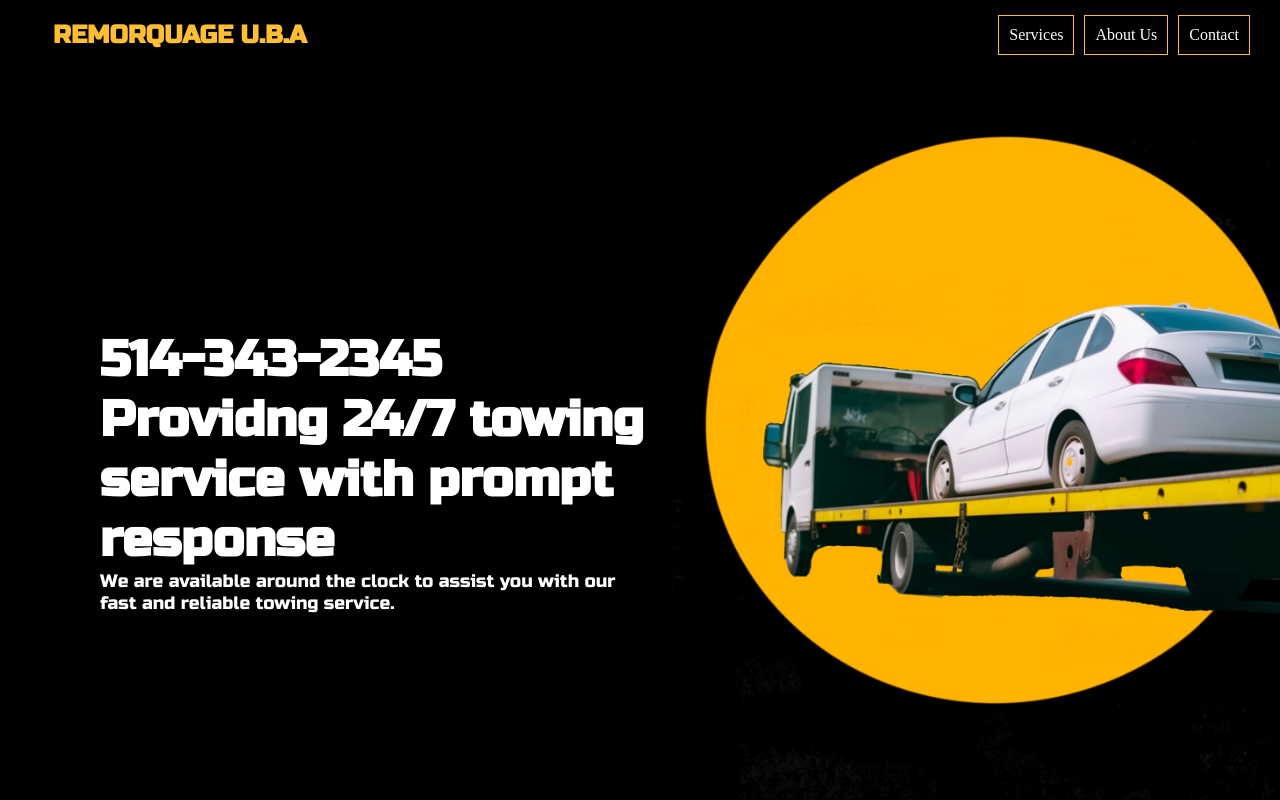
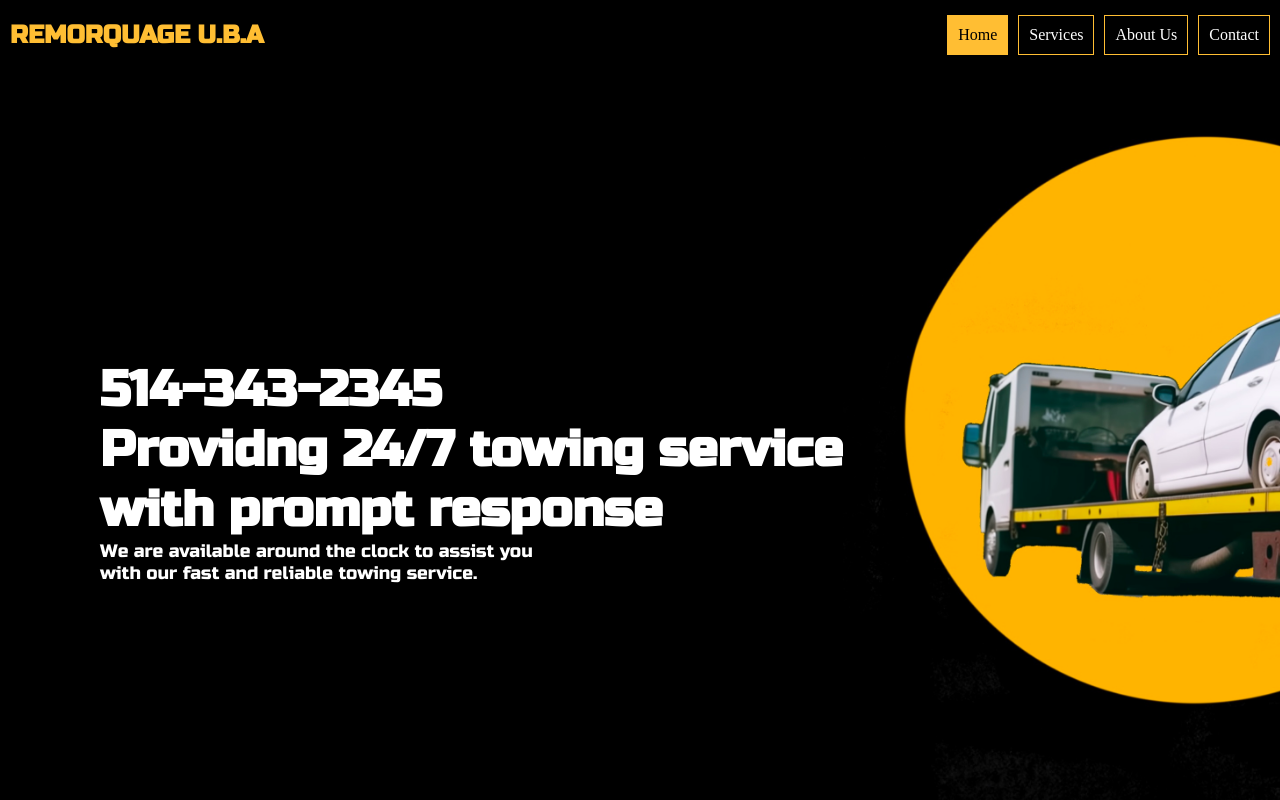
Before and after one commit to TeeCreates/Remorquage-U.B.A, a React (Create React App) app in the folder client/: page / in a window 1280 px wide. Shown: the top 800 px of the page. Built offline with nearby package versions, Linux system fonts and the light colour scheme.

Commit message:
navbar + home page + service page + updated

```diff
--- a/client/package.json
+++ b/client/package.json
@@ -13,6 +13,7 @@
     "@testing-library/user-event": "^13.5.0",
     "react": "^18.2.0",
     "react-dom": "^18.2.0",
+    "react-icons": "^5.2.1",
     "react-router-dom": "5.3.0",
     "react-scripts": "5.0.1",
     "styled-components": "^6.1.11",
--- a/client/src/GlobalStyle.js
+++ b/client/src/GlobalStyle.js
@@ -41,6 +41,7 @@ span, p, div {
 body {
 
 background-color: black;
+overflow-x: hidden;
 
 }
 ol, ul {
--- a/client/src/Home.js
+++ b/client/src/Home.js
@@ -9,11 +9,10 @@ export const Home = () => {
       <SectionWrapper1>
         <IntroText>
           <H1>514-343-2345</H1>
-          <H1>Providng 24/7 towing</H1>
-          <H1>service with prompt </H1>
-          <H1>response</H1>
-          <H3>We are available around the clock to assist you with our </H3>
-          <H3>fast and reliable towing service.</H3>
+          <H1>Providng 24/7 towing service</H1>
+          <H1>with prompt response</H1>
+          <H3>We are available around the clock to assist you </H3>
+          <H3>with our fast and reliable towing service.</H3>
         </IntroText>
         <CarImgWrapper>
           <CarImg src={carbg} alt="" />
@@ -35,8 +34,7 @@ const SectionWrapper1 = styled.div`
 width: 100%;
   @media (max-width: 768px) {
     flex-direction: column;
-    align-items: center;
-    text-align: center;
+   align-items: flex-start;
   }
 `;
 
@@ -63,6 +61,9 @@ const IntroText = styled.div`
       opacity: 1;
     }
   }
+  @media (max-width: 768px) {
+  margin-left: 20px;
+  }
 `;
 
 const H1 = styled.h1`
@@ -70,16 +71,25 @@ const H1 = styled.h1`
   font-size: 50px;
   color: white;
   white-space: nowrap;
+  @media (max-width: 768px) {
+    font-size: 30px;
+  }
 `;
 
 const H3 = styled.h3`
   font-size: 18px;
   color: white;
+  @media (max-width: 768px) {
+    font-size: 15px;
+  }
 `;
 
 const CarImgWrapper = styled.div`
   position: relative;
   overflow: hidden;
+  @media (max-width: 768px) {
+   align-self: center;
+  }
 `;
 
 const slideFromRight = keyframes`
@@ -95,6 +105,9 @@ const CarImg = styled.img`
   max-height: 90vh;
   width: auto;
   animation: ${slideFromRight} 1s forwards;
+  @media (max-width: 768px) {
+    max-height: 70vh;
+  }
 `;
 
 export default Home;
--- a/client/src/Navbar.js
+++ b/client/src/Navbar.js
@@ -1,23 +1,59 @@
 import React, { useState, useEffect } from "react";
 import styled from "styled-components";
+import { GiHamburgerMenu } from "react-icons/gi";
+import { MdClose } from "react-icons/md";
 
 const Navbar = () => {
   const [activeLink, setActiveLink] = useState(window.location.pathname);
+  const [menuOpen, setMenuOpen] = useState(false);
 
   useEffect(() => {
-    // Set the active link based on the current URL path when the component mounts
     setActiveLink(window.location.pathname);
   }, []);
 
   const handleNavigation = (path) => {
-    setActiveLink(path); // Set active link when clicked
-    window.location.href = path; // Navigate to the path
+    setActiveLink(path);
+    window.location.href = path;
+    setMenuOpen(false);
+    document.body.style.overflowX = ""; // Reset overflow-x when menu is closed
   };
+
+  const toggleMenu = () => {
+    setMenuOpen(!menuOpen);
+    document.body.style.overflowX = menuOpen ? "" : "hidden"; // Toggle overflow-x
+  };
+
+  useEffect(() => {
+    const handleResize = () => {
+      setMenuOpen(false);
+      document.body.style.overflowX = ""; // Reset overflow-x on resize
+    };
+
+    window.addEventListener("resize", handleResize);
+    return () => {
+      window.removeEventListener("resize", handleResize);
+    };
+  }, []);
 
   return (
     <NavbarWrapper>
-      <ClickableH1 onClick={() => handleNavigation("/")}>REMORQUAGE U.B.A</ClickableH1>
-      <NavLinks>
+      <ClickableH1 onClick={() => handleNavigation("/")}>
+        REMORQUAGE U.B.A
+      </ClickableH1>
+      <HamburgerMenu onClick={toggleMenu}>
+        {menuOpen ? (
+          <MdClose size={25} color={"#ffbe33"} />
+        ) : (
+          <GiHamburgerMenu size={25} color={"#ffbe33"} />
+        )}
+      </HamburgerMenu>
+      <NavLinks open={menuOpen}>
+        <Button
+          onClick={() => handleNavigation("/")}
+          className={activeLink === "/" ? "active" : ""}
+        >
+          Home
+        </Button>
         <Button
           onClick={() => handleNavigation("/services")}
           className={activeLink === "/services" ? "active" : ""}
@@ -50,12 +86,34 @@ const NavbarWrapper = styled.div`
   height: 60px;
   padding-top: 10px;
   align-items: center;
-  margin-right: 20px;
+
+  @media (max-width: 450px) {
+    flex-direction: row;
+
+  }
 `;
 
 const NavLinks = styled.div`
   display: flex;
   align-items: center;
+  overflow-y: auto; /* Enable vertical scroll if content exceeds viewport */
+  overflow-x: hidden; /* Hide horizontal scroll */
+
+  @media (max-width: 768px) {
+    flex-direction: column;
+    position: absolute;
+    top: 60px;
+    right: ${(props) => (props.open ? '0' : '-450px')};
+    background: rgba(0,0,0,0.9);
+
+    width: 375px;
+    height: 100vh;
+    z-index: 999;
+    box-shadow: -10px 0 10px rgba(0,0,0,0.1);
+    transition: right 0.3s ease;
+    font-size: 25px;
+    font-weight: bold;
+  }
 `;
 
 const Button = styled.button`
@@ -72,7 +130,7 @@ const Button = styled.button`
   background-size: 200% 100%;
   background-position: right bottom;
   transition: background-position 0.4s ease, color 0.4s ease;
-  color: white; /* Ensure initial text color is set to black */
+  color: white;
 
   &:hover {
     background-position: left bottom;
@@ -80,22 +138,37 @@ const Button = styled.button`
   }
 
   &.active {
-    font-weight: bold;
     background: #ffbe33;
-    color: black; /* Ensure font color is black when active */
+    color: black;
+  }
+  @media (max-width: 768px) {
+    border: none;
+    width: 100%;
+display: flex;
   }
 `;
 
 const ClickableH1 = styled.h1`
   font-family: "Russo One", sans-serif;
   font-weight: bold;
-  margin-left: 53px;
+  margin-left: 10px;
   font-size: 25px;
   color: #ffbe33;
   cursor: pointer;
 
   &:hover {
-    color: #ffbe33; /* Ensure hover color stays the same */
+    color: #ffbe33;
+  }
+`;
+
+const HamburgerMenu = styled.div`
+  display: none;
+  flex-direction: column;
+  cursor: pointer;
+  margin-right: 20px;
+
+  @media (max-width: 768px) {
+    display: flex;
   }
 `;
 
--- a/client/src/Section2.js
+++ b/client/src/Section2.js
@@ -20,6 +20,7 @@ export const Section2 = () => {
     };
 
     window.addEventListener("scroll", handleScroll);
+    // Cleanup function to remove event listener
     return () => {
       window.removeEventListener("scroll", handleScroll);
     };
@@ -92,10 +93,15 @@ const Wrapper = styled.div`
   padding: 100px;
 
   opacity: 0;
-  transition: opacity 1s ease-in-out;
+  transition: opacity 1.5s ease-in-out;
 
   &.visible {
     opacity: 1;
+  }
+
+  @media (max-width: 768px) {
+    flex-direction: column;
+    margin-top: 0px;
   }
 `;
 
@@ -104,6 +110,11 @@ const BoxDiv = styled.div`
   align-items: center;
   width: 300px;
   padding: 10px;
+  @media (max-width: 768px) {
+
+    margin-top: 25px;
+  }
+
 `;
 
 const Line = styled.div`
--- a/client/src/pages/Services.js
+++ b/client/src/pages/Services.js
@@ -149,6 +149,11 @@ const Wrapper = styled.div`
   padding: 20px;
   text-align: center;
   color: #333;
+  @media (max-width: 768px) {
+display: flex;
+flex-direction: column;
+align-items: center;
+}
 `;
 
 const CitiesDiv = styled.div`
@@ -156,6 +161,11 @@ const CitiesDiv = styled.div`
   flex-direction: row;
   justify-content: space-around;
   margin-top: 20px;
+  @media (max-width: 768px) {
+display: flex;
+flex-direction: column;
+align-items: center;
+}
 `;
 
 const City = styled.div`
@@ -168,10 +178,20 @@ const CityTitle = styled.h2`
 
 const CityImage = styled.img`
   width: 100%;
+  @media (max-width: 768px) {
+  width:80%;
+
+}
+
 `;
 
 const Icon = styled.img`
   height: 100px;
+  @media (max-width: 768px) {
+width: 50px;
+height: 40px;
+
+}
 `;
 const HumanTouchImg = styled.img`
   height: 150px;
@@ -196,6 +216,14 @@ const ServiceDiv = styled.div`
     color: white;
     transition: color 0.4s ease;
   }
+  @media (max-width: 768px) {
+    width: 280px;
+    display: flex;
+    flex-direction: column;
+    align-items: center;
+    padding: 10px;
+
+}
 `;
 
 const Section = styled.div`
@@ -204,6 +232,13 @@ const Section = styled.div`
   padding: 50px;
   justify-content: space-around;
   align-items: center;
+  @media (max-width: 768px) {
+display: flex;
+flex-direction: column;
+align-items: center;
+
+
+}
 `;
 
 const Video = styled.video`
@@ -227,11 +262,19 @@ const Video = styled.video`
       opacity: 1;
     }
   }
+  @media (max-width: 768px) {
+width: 90%;
+}
 `;
 
 const DetailedServiceText = styled.div`
   display: flex;
   margin-bottom: 50px;
+  @media (max-width: 768px) {
+
+display: flex;
+flex-direction: column;
+}
 `;
 
 const AnimatedSection = styled.div`
@@ -252,6 +295,11 @@ const AnimatedSection = styled.div`
       opacity: 1;
     }
   }
+  @media (max-width: 768px) {
+display: flex;
+flex-direction: column;
+margin-left: 0px;
+}
 `;
 
 export default Services;
```
Also changed, not shown: 2 other files (tests, documents, lock files or other folders).
